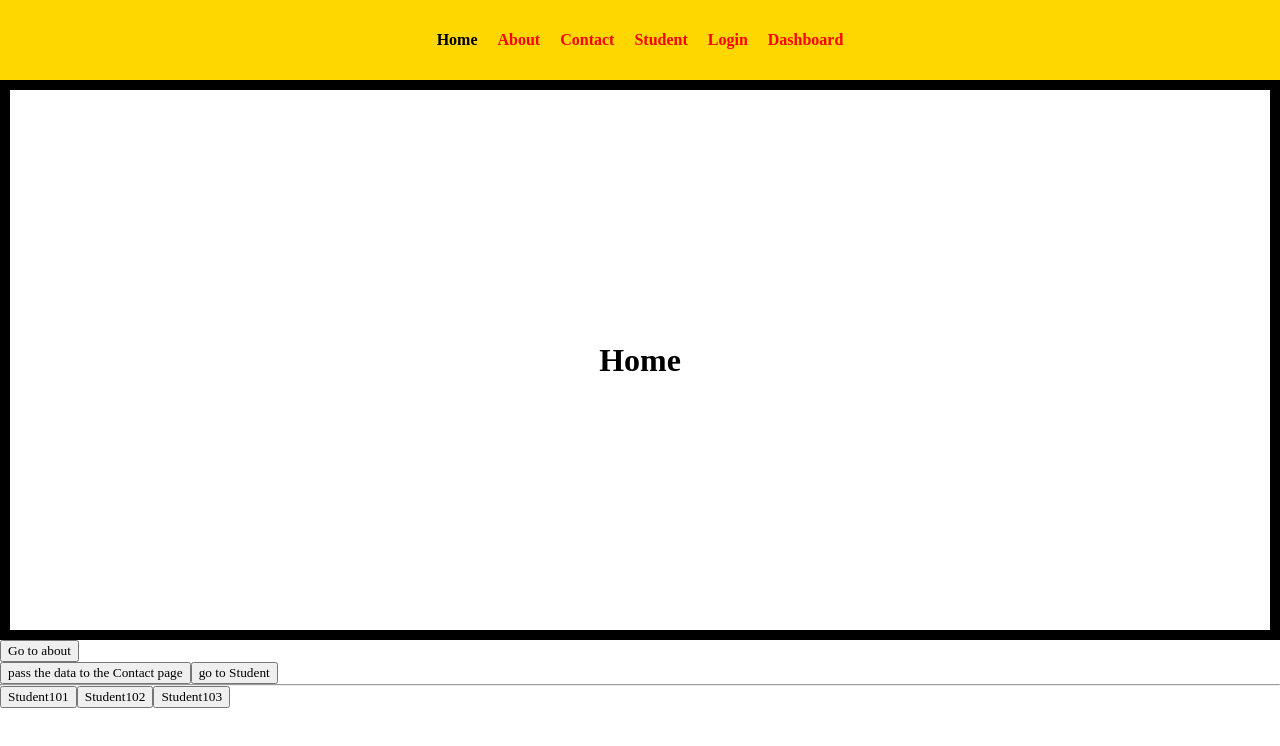
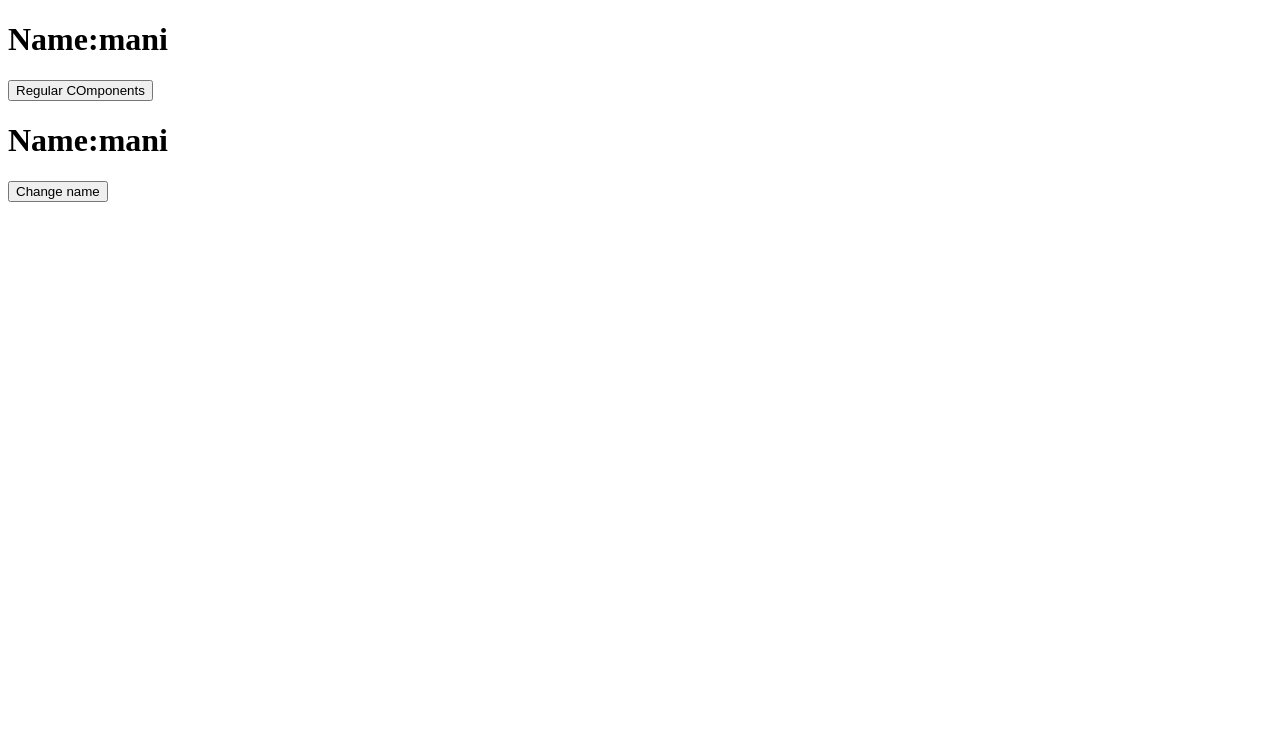
Before and after one commit to manideep-maturi/React-full-course, a React (Vite) app: page / in a window 1280 px wide. Shown: the top 746 px of the page. Built offline with nearby package versions, Linux system fonts and the light colour scheme.

Commit message:
Pure Components under the class components

```diff
--- a/src/App.jsx
+++ b/src/App.jsx
@@ -240,49 +240,64 @@
 
 //!24/07/2026
 
-import React from "react";
-import Home from "./React Router/Home";
-import About from "./React Router/About";
-import Contact from "./React Router/Contact";
-import Notfound from "./React Router/Notfound";
-import { Route, Routes } from "react-router-dom";
-import Navbar from "./React Router/Navbar";
-import "./navbar.css";
-import Student from "./React Router/Student";
-import Login from "./React Router/Login";
-import Dashboard from "./React Router/Dashboard";
-import Protectedrouter from "./React Router/Protectedrouter";
-import Profile from "./React Router/Profile";
-import Orders from "./React Router/Orders";
-import Services from "./React Router/Services";
+// import React from "react";
+// import Home from "./React Router/Home";
+// import About from "./React Router/About";
+// import Contact from "./React Router/Contact";
+// import Notfound from "./React Router/Notfound";
+// import { Route, Routes } from "react-router-dom";
+// import Navbar from "./React Router/Navbar";
+// import "./navbar.css";
+// import Student from "./React Router/Student";
+// import Login from "./React Router/Login";
+// import Dashboard from "./React Router/Dashboard";
+// import Protectedrouter from "./React Router/Protectedrouter";
+// import Profile from "./React Router/Profile";
+// import Orders from "./React Router/Orders";
+// import Services from "./React Router/Services";
+
+// const App = () => {
+//   return (
+//     <>
+//       <Navbar />
+//       <Routes>
+//         <Route path="/" element={<Home />} />
+//         <Route path="/about" element={<About />} />
+//         <Route path="/contact" element={<Contact />} />
+//         <Route path="*" element={<Notfound />} />
+
+//         <Route path="/login" element={<Login />} />
+//         <Route
+//           path="/dashboard"
+//           element={
+//             <Protectedrouter>
+//               <Dashboard />
+//             </Protectedrouter>
+//           }
+//         >
+//           <Route path="profile" element={<Profile />} />
+//           <Route path="services" element={<Services />} />
+//           <Route path="orders" element={<Orders />} />
+//         </Route>
+//         <Route path="/student/:id/:name" element={<Student />}></Route>
+//       </Routes>
+//     </>
+//   );
+// };
+
+// export default App;
+
+
+//!28/07/2026
+import React from 'react'
+import Pure from './Pure Components/Pure'
+import Regular from './Pure Components/Regular'
 
 const App = () => {
-  return (
-    <>
-      <Navbar />
-      <Routes>
-        <Route path="/" element={<Home />} />
-        <Route path="/about" element={<About />} />
-        <Route path="/contact" element={<Contact />} />
-        <Route path="*" element={<Notfound />} />
+  return <>
+  <Regular/>
+  <Pure/>
+  </>
+}
 
-        <Route path="/login" element={<Login />} />
-        <Route
-          path="/dashboard"
-          element={
-            <Protectedrouter>
-              <Dashboard />
-            </Protectedrouter>
-          }
-        >
-          <Route path="profile" element={<Profile />} />
-          <Route path="services" element={<Services />} />
-          <Route path="orders" element={<Orders />} />
-        </Route>
-        <Route path="/student/:id/:name" element={<Student />}></Route>
-      </Routes>
-    </>
-  );
-};
-
-export default App;
+export default App
--- /dev/null
+++ b/src/Pure Components/Pure.jsx
@@ -0,0 +1,19 @@
+import React, {  PureComponent } from "react";
+
+export default class Pure extends PureComponent {
+  constructor() {
+    super();
+    this.state = {
+      name: "mani",
+    };
+  }
+  render() {
+    console.log("Rendering the pure")
+    return (
+      <>
+        <h1>Name:{this.state.name}</h1>
+        <button onClick={() => this.setState({ name: "Manideep" })}>Change name</button>
+      </>
+    );
+  }
+}
--- /dev/null
+++ b/src/Pure Components/Regular.jsx
@@ -0,0 +1,19 @@
+import React, { Component } from "react";
+
+export default class Regular extends Component {
+  constructor() {
+    super();
+    this.state = {
+      name: "mani",
+    };
+  }
+  render() {
+    console.log("Rendering the Regular")
+    return (
+      <>
+        <h1>Name:{this.state.name}</h1>
+        <button onClick={() => this.setState({ name: "Manideep" })}>Regular COmponents </button>
+      </>
+    );
+  }
+}
```
